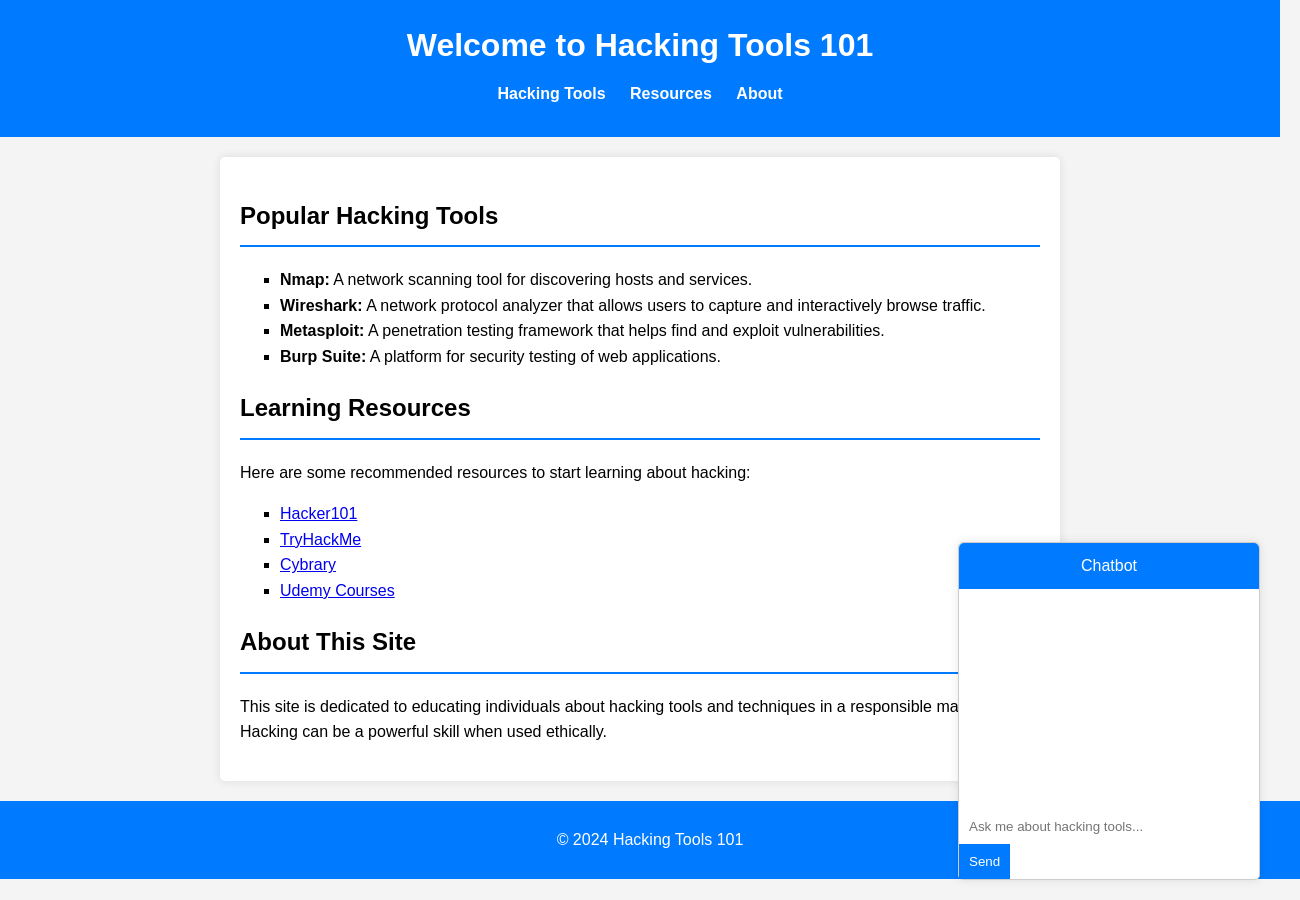
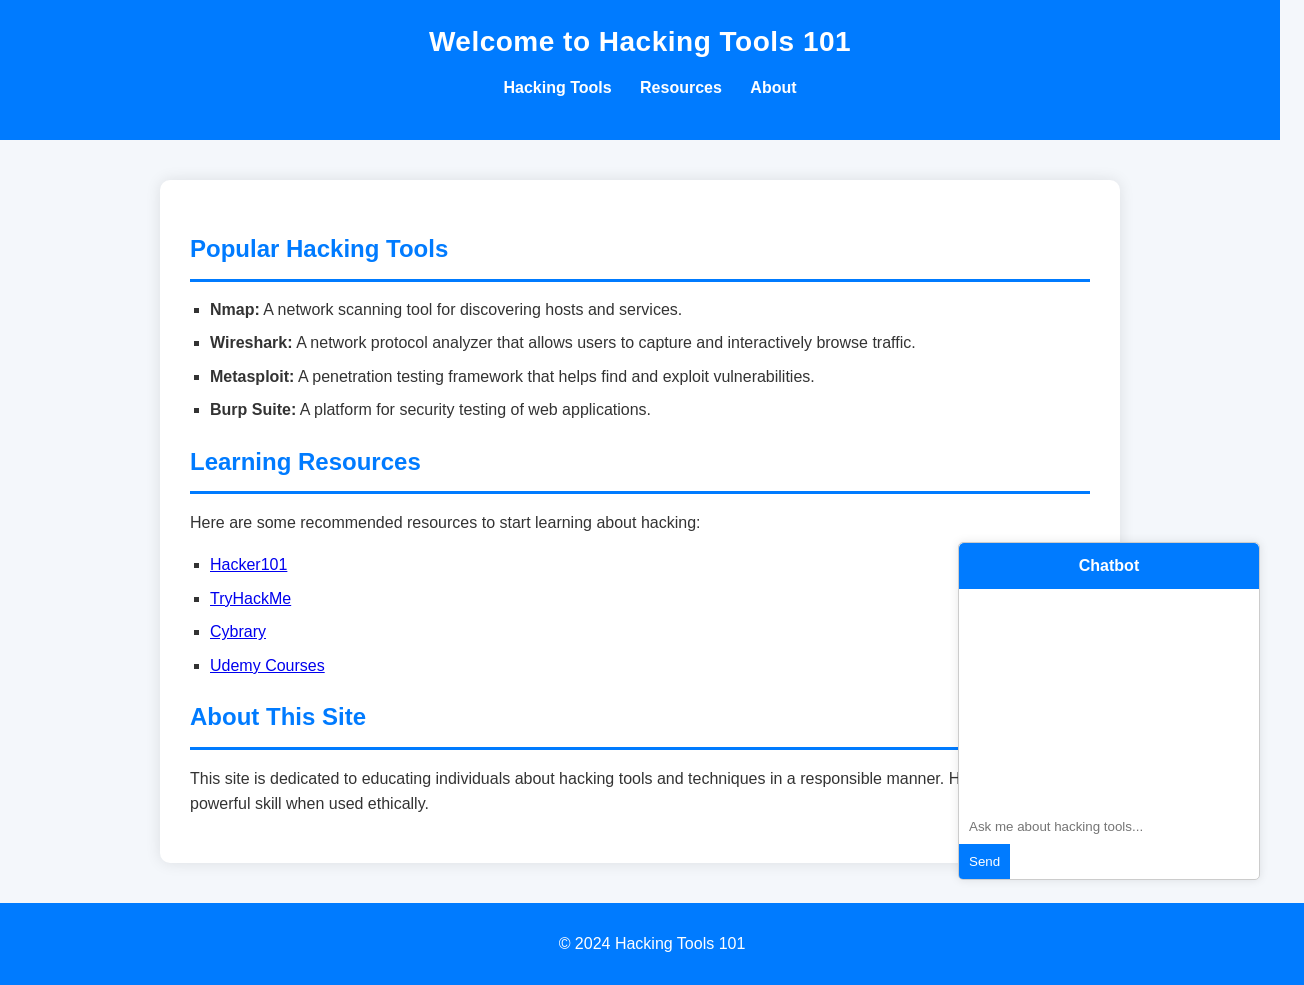

Update style.css

--- a/style.css
+++ b/style.css
@@ -1,80 +1,154 @@
+/* ====== General Styles ====== */
 body {
     font-family: Arial, sans-serif;
     line-height: 1.6;
     margin: 0;
     padding: 0;
-    background-color: #f4f4f4;
+    background-color: #f4f7fb;
+    color: #333;
 }
 
+/* ====== Header Section ====== */
 header {
     background: #007BFF;
     color: white;
     padding: 20px 0;
     text-align: center;
+    position: relative;
 }
 
 header h1 {
     margin: 0;
+    font-size: 28px;
+    letter-spacing: 0.5px;
 }
 
+header h2 {
+    margin-top: 8px;
+    font-weight: normal;
+    font-size: 18px;
+}
+
+/* ====== Navigation Bar ====== */
 nav ul {
     list-style: none;
     padding: 0;
+    margin-top: 10px;
 }
 
 nav ul li {
-    display: inline;
-    margin: 0 10px;
+    display: inline-block;
+    margin: 0 12px;
 }
 
 nav ul li a {
     color: white;
     text-decoration: none;
     font-weight: bold;
+    transition: 0.3s;
 }
 
 nav ul li a:hover {
     text-decoration: underline;
 }
 
+/* ====== Corner Profile Image ====== */
+#corner-image {
+    position: absolute;
+    top: 20px;
+    left: 20px;
+    width: 130px;
+    height: auto;
+    border-radius: 10px;
+    border: 3px solid white;
+    box-shadow: 0 4px 8px rgba(0,0,0,0.15);
+    z-index: 1000;
+}
+
+/* ====== Main Content Area ====== */
 main {
-    max-width: 800px;
-    margin: 20px auto;
-    padding: 20px;
+    max-width: 900px;
+    margin: 40px auto;
+    padding: 30px;
     background: white;
-    border-radius: 5px;
-    box-shadow: 0 0 10px rgba(0,0,0,0.1);
+    border-radius: 10px;
+    box-shadow: 0 0 15px rgba(0,0,0,0.1);
 }
 
+/* Section Headings */
 h2 {
-    border-bottom: 2px solid #007BFF;
+    border-bottom: 3px solid #007BFF;
     padding-bottom: 10px;
+    color: #007BFF;
+    margin-bottom: 15px;
 }
 
+/* ====== Lists ====== */
 ul {
     list-style-type: square;
-    margin: 10px 0;
+    margin: 10px 0 20px 20px;
+    padding: 0;
 }
 
+ul li {
+    margin-bottom: 8px;
+}
+
+/* ====== Skills & Project Styling ====== */
+.skills-list, .project-list {
+    display: flex;
+    flex-wrap: wrap;
+    gap: 10px;
+}
+
+.skill, .project {
+    background: #eaf3ff;
+    padding: 8px 14px;
+    border-radius: 5px;
+    color: #0056b3;
+    font-weight: bold;
+    transition: 0.3s;
+}
+
+.skill:hover, .project:hover {
+    background: #d3e5ff;
+}
+
+/* ====== Contact Section ====== */
+#contact a {
+    color: #007BFF;
+    text-decoration: none;
+    font-weight: bold;
+}
+
+#contact a:hover {
+    text-decoration: underline;
+}
+
+/* ====== Footer ====== */
 footer {
     text-align: center;
-    padding: 10px;
+    padding: 12px;
     background: #007BFF;
     color: white;
     position: relative;
     bottom: 0;
     width: 100%;
+    margin-top: 30px;
 }
 
+/* ====== Chatbot Styles ====== */
 #chatbot {
     position: fixed;
     bottom: 20px;
     right: 20px;
     width: 300px;
     border: 1px solid #ccc;
-    border-radius: 5px;
-    box-shadow: 0 0 10px rgba(0, 0, 0, 0.1);
+    border-radius: 8px;
+    box-shadow: 0 0 15px rgba(0, 0, 0, 0.1);
     background-color: #fff;
+    overflow: hidden;
+    z-index: 9999;
 }
 
 #chatbot-header {
@@ -82,20 +156,21 @@ footer {
     color: white;
     padding: 10px;
     text-align: center;
-    border-top-left-radius: 5px;
-    border-top-right-radius: 5px;
+    font-weight: bold;
 }
 
 #chatbot-messages {
     height: 200px;
     overflow-y: auto;
     padding: 10px;
+    font-size: 14px;
 }
 
 #user-input {
     padding: 10px;
     border: none;
     width: 80%;
+    outline: none;
 }
 
 #send-button {
@@ -104,17 +179,33 @@ footer {
     color: white;
     border: none;
     cursor: pointer;
+    transition: background 0.3s;
 }
 
 #send-button:hover {
     background-color: #0056b3;
 }
 
-#corner-image {
-    position: absolute;
-    top: 20px;
-    left: 20px;
-    width: 450px;
-    height: auto;
-    z-index: 1000;
+/* ====== Responsive Design ====== */
+@media (max-width: 768px) {
+    main {
+        width: 90%;
+        padding: 20px;
+    }
+
+    #corner-image {
+        width: 90px;
+        top: 10px;
+        left: 10px;
+    }
+
+    nav ul li {
+        display: block;
+        margin: 6px 0;
+    }
+
+    #chatbot {
+        width: 260px;
+        right: 10px;
+    }
 }
